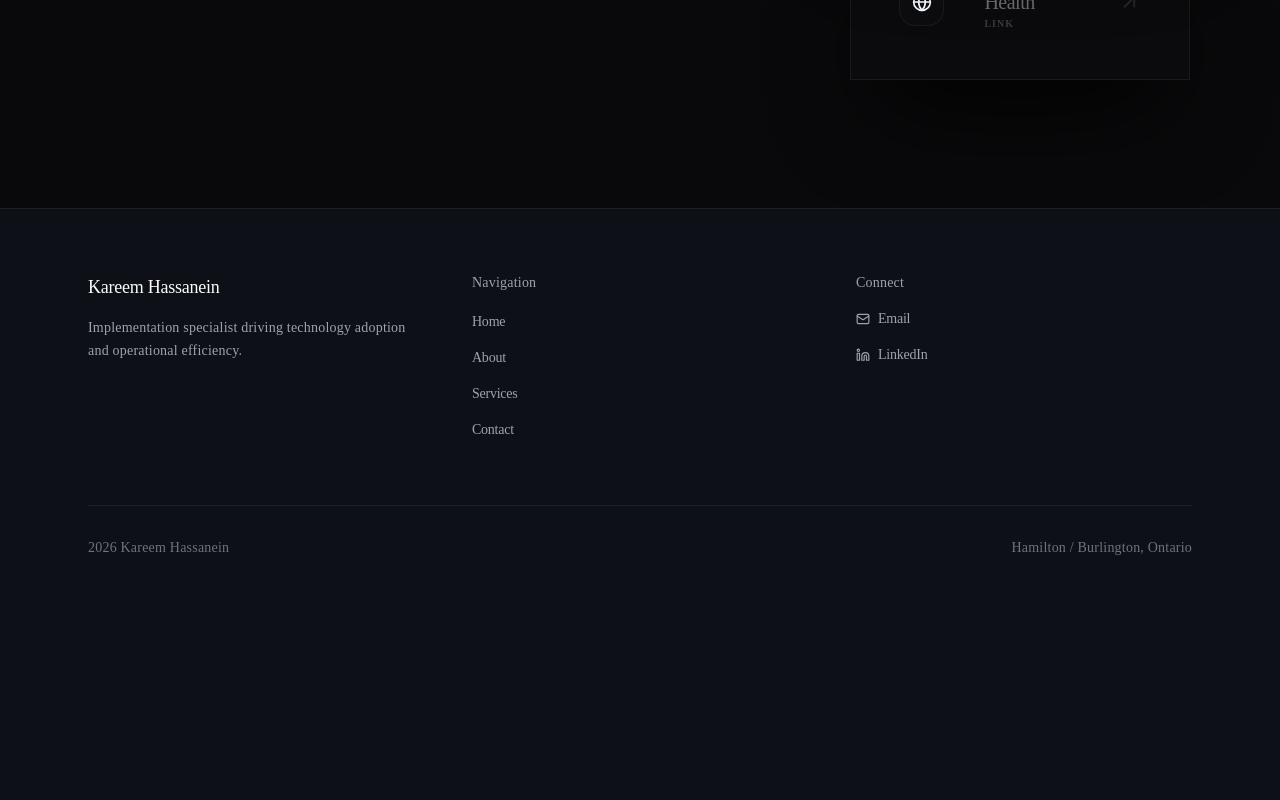
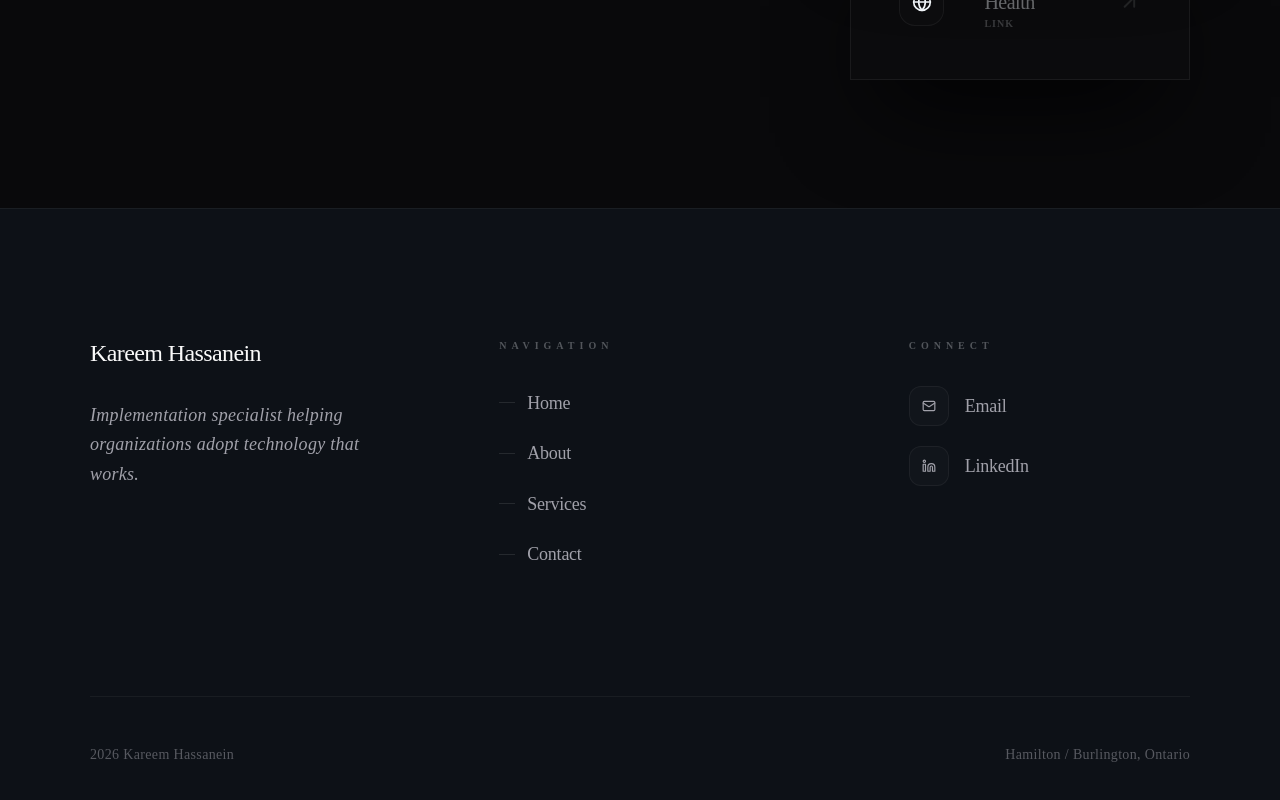
Before and after one commit to GenerousPharaoh/kareemhassanein-site, a Next.js app: page /contact in a window 1280 px wide. Shown: the part 822-1622 px from the top of the page. Before the commit the page ends 1444 px from the top, so only its background shows below. Built offline with nearby package versions, Linux system fonts and the light colour scheme.

Commit message:
Enhance premium feel: improved Footer with scroll animations, added glass-narrative class, glow effects, and refined CSS utilities

```diff
--- a/src/app/about/page.tsx
+++ b/src/app/about/page.tsx
@@ -70,7 +70,7 @@ function TiltImage({ src, alt, className = "" }: { src: string; alt: string; cla
       onMouseMove={handleMouseMove}
       onMouseLeave={handleMouseLeave}
       style={{ rotateX, rotateY, transformStyle: "preserve-3d" }}
-      className={`relative rounded-[3.5rem] overflow-hidden glass-nanobanana ${className}`}
+      className={`relative rounded-[3.5rem] overflow-hidden glass-card ${className}`}
     >
       <div
         style={{ transform: "translateZ(60px)", transformStyle: "preserve-3d" }}
@@ -153,7 +153,7 @@ export default function About() {
                 <motion.div
                   key={item.title}
                   variants={{ hidden: { opacity: 0, y: 40, filter: 'blur(20px)' }, visible: { opacity: 1, y: 0, filter: 'blur(0px)' } }}
-                  className="group flex flex-col h-full rounded-[3.5rem] glass-nanobanana glass-narrative p-12 lg:p-16 hover:bg-white/[0.03] transition-all duration-1000 before:bg-[url('/assets/n_story_timeline.png')]"
+                  className="group flex flex-col h-full rounded-[3.5rem] glass-card glass-narrative p-12 lg:p-16 hover:bg-white/[0.03] transition-all duration-1000 before:bg-[url('/assets/n_story_timeline.png')]"
                 >
                   <div className="space-y-10 mb-12">
                     <div className="flex justify-between items-start">
--- a/src/app/contact/page.tsx
+++ b/src/app/contact/page.tsx
@@ -46,7 +46,7 @@ export default function Contact() {
                   href={link.href}
                   target="_blank"
                   rel="noopener noreferrer"
-                  className="flex items-center justify-between p-12 transition-all glass-nanobanana hover:bg-white/[0.04] group-hover:-translate-y-1"
+                  className="flex items-center justify-between p-12 transition-all glass-card hover:bg-white/[0.04] group-hover:-translate-y-1"
                 >
                   <div className="flex items-center gap-10">
                     <div className="w-12 h-12 rounded-2xl bg-white/[0.01] border border-white/5 flex items-center justify-center group-hover:border-white/20 transition-all duration-700">
--- a/src/app/globals.css
+++ b/src/app/globals.css
@@ -68,15 +68,35 @@ body::after {
   }
 }
 
-.glass-nanobanana {
+.glass-card {
   background: rgba(255, 255, 255, 0.01);
   backdrop-filter: blur(80px);
   border: 0.5px solid rgba(255, 255, 255, 0.06);
   box-shadow:
     0 50px 100px -30px rgba(0, 0, 0, 0.9),
     inset 0 1px 1px rgba(255, 255, 255, 0.02);
-  /* Refined inner-glow */
   transition: all 1s cubic-bezier(0.16, 1, 0.3, 1);
+}
+
+/* Glass card with narrative background texture */
+.glass-narrative {
+  position: relative;
+  overflow: hidden;
+}
+
+.glass-narrative::before {
+  content: '';
+  position: absolute;
+  inset: 0;
+  background-size: cover;
+  background-position: center;
+  opacity: 0.03;
+  pointer-events: none;
+  transition: opacity 1s cubic-bezier(0.16, 1, 0.3, 1);
+}
+
+.glass-narrative:hover::before {
+  opacity: 0.06;
 }
 
 .link-underline {
@@ -107,21 +127,17 @@ body::after {
     perspective: 3000px;
   }
 
-  .nanobanana-float {
-    animation: nanobanana-float 18s ease-in-out infinite;
+  .float-subtle {
+    animation: float-subtle 18s ease-in-out infinite;
   }
 
-  @keyframes nanobanana-float {
-
-    0%,
-    100% {
+  @keyframes float-subtle {
+    0%, 100% {
       transform: translateY(0) rotate(0deg);
     }
-
     33% {
       transform: translateY(-12px) rotate(0.4deg);
     }
-
     66% {
       transform: translateY(6px) rotate(-0.4deg);
     }
@@ -154,7 +170,74 @@ p {
 }
 
 /* Refined Interaction States */
-.group:hover .glass-nanobanana {
+.group:hover .glass-card {
   border-color: rgba(255, 255, 255, 0.12);
   background: rgba(255, 255, 255, 0.02);
 }
+
+/* Smooth scroll behavior */
+html {
+  scroll-behavior: smooth;
+}
+
+/* Selection styling with accent */
+::selection {
+  background-color: var(--accent);
+  color: var(--background);
+}
+
+/* Custom scrollbar */
+::-webkit-scrollbar {
+  width: 6px;
+}
+
+::-webkit-scrollbar-track {
+  background: transparent;
+}
+
+::-webkit-scrollbar-thumb {
+  background: rgba(255, 255, 255, 0.1);
+  border-radius: 3px;
+}
+
+::-webkit-scrollbar-thumb:hover {
+  background: rgba(255, 255, 255, 0.2);
+}
+
+/* Focus states */
+a:focus-visible,
+button:focus-visible {
+  outline: 2px solid var(--accent);
+  outline-offset: 2px;
+}
+
+/* Ambient glow effect */
+.glow-blob {
+  position: absolute;
+  width: 600px;
+  height: 600px;
+  border-radius: 50%;
+  background: radial-gradient(circle, var(--accent) 0%, transparent 70%);
+  filter: blur(120px);
+  pointer-events: none;
+  z-index: -1;
+}
+
+/* Text gradient for accents */
+.text-gradient-accent {
+  background: linear-gradient(135deg, var(--accent) 0%, var(--accent-secondary) 100%);
+  -webkit-background-clip: text;
+  -webkit-text-fill-color: transparent;
+  background-clip: text;
+}
+
+/* Subtle divider line */
+.divider-subtle {
+  height: 1px;
+  background: linear-gradient(
+    90deg,
+    transparent 0%,
+    rgba(255, 255, 255, 0.1) 50%,
+    transparent 100%
+  );
+}
--- a/src/app/page.tsx
+++ b/src/app/page.tsx
@@ -65,7 +65,7 @@ function TiltImage({ src, alt, className = "" }: { src: string; alt: string; cla
       onMouseMove={handleMouseMove}
       onMouseLeave={handleMouseLeave}
       style={{ rotateX, rotateY, transformStyle: "preserve-3d" }}
-      className={`relative rounded-[3.5rem] overflow-hidden glass-nanobanana ${className}`}
+      className={`relative rounded-[3.5rem] overflow-hidden glass-card ${className}`}
     >
       <div
         style={{ transform: "translateZ(75px)", transformStyle: "preserve-3d" }}
@@ -151,7 +151,7 @@ export default function Home() {
                   variants={{ hidden: { opacity: 0, y: 30, filter: 'blur(10px)' }, visible: { opacity: 1, y: 0, filter: 'blur(0px)' } }}
                   className="group relative h-full flex flex-col"
                 >
-                  <div className={`h-full p-20 rounded-[4rem] glass-nanobanana glass-narrative hover:bg-white/[0.04] transition-all duration-1000 flex flex-col justify-between group-hover:-translate-y-4 before:bg-[url('/assets/n_story_impact_${impact.title.toLowerCase().replace(/\s+/g, '_')}.png')]`}>
+                  <div className={`h-full p-20 rounded-[4rem] glass-card glass-narrative hover:bg-white/[0.04] transition-all duration-1000 flex flex-col justify-between group-hover:-translate-y-4 before:bg-[url('/assets/n_story_impact_${impact.title.toLowerCase().replace(/\s+/g, '_')}.png')]`}>
                     <div className="space-y-12">
                       <div className="flex justify-between items-start">
                         <div className="w-14 h-14 rounded-3xl bg-white/[0.01] border border-white/10 flex items-center justify-center group-hover:border-foreground/20 transition-all duration-1000">
--- a/src/app/services/page.tsx
+++ b/src/app/services/page.tsx
@@ -66,7 +66,7 @@ function TiltImage({ src, alt, className = "" }: { src: string; alt: string; cla
       onMouseMove={handleMouseMove}
       onMouseLeave={handleMouseLeave}
       style={{ rotateX, rotateY, transformStyle: "preserve-3d" }}
-      className={`relative rounded-[3.5rem] overflow-hidden glass-nanobanana ${className}`}
+      className={`relative rounded-[3.5rem] overflow-hidden glass-card ${className}`}
     >
       <div
         style={{ transform: "translateZ(60px)", transformStyle: "preserve-3d" }}
@@ -118,7 +118,7 @@ export default function Services() {
                 className="group relative"
               >
                 <div
-                  className={`h-full p-16 lg:p-20 rounded-[4rem] glass-nanobanana glass-narrative hover:bg-white/[0.04] transition-all duration-1000 flex flex-col justify-between group-hover:-translate-y-4 before:bg-[url('/assets/n_story_bg_${module.index}.png')]`}
+                  className={`h-full p-16 lg:p-20 rounded-[4rem] glass-card glass-narrative hover:bg-white/[0.04] transition-all duration-1000 flex flex-col justify-between group-hover:-translate-y-4 before:bg-[url('/assets/n_story_bg_${module.index}.png')]`}
                 >
                   <div className="space-y-16">
                     <div className="flex justify-between items-start">
--- a/src/components/Footer.tsx
+++ b/src/components/Footer.tsx
@@ -1,7 +1,9 @@
 'use client';
 
 import Link from 'next/link';
-import { Mail, Linkedin } from 'lucide-react';
+import { Mail, Linkedin, ArrowUpRight } from 'lucide-react';
+import ScrollReveal from './ScrollReveal';
+import { motion } from 'framer-motion';
 
 const navLinks = [
   { href: '/', label: 'Home' },
@@ -10,78 +12,108 @@ const navLinks = [
   { href: '/contact', label: 'Contact' },
 ];
 
+const connectLinks = [
+  {
+    href: 'mailto:kareem.hassanein@gmail.com',
+    label: 'Email',
+    icon: <Mail size={14} />,
+    external: false,
+  },
+  {
+    href: 'https://linkedin.com/in/kareemhassanein',
+    label: 'LinkedIn',
+    icon: <Linkedin size={14} />,
+    external: true,
+  },
+];
+
 export default function Footer() {
   return (
-    <footer className="border-t border-border">
-      <div className="max-w-6xl mx-auto px-6 py-16">
-        <div className="grid md:grid-cols-3 gap-12">
+    <footer className="border-t border-white/5 bg-white/[0.005]">
+      <div className="section-container py-32">
+        <ScrollReveal direction="up" distance={30} blur={20} staggerChildren={0.15}>
+          <div className="grid md:grid-cols-3 gap-20 lg:gap-32">
             {/* Brand */}
-          <div>
+            <motion.div
+              variants={{ hidden: { opacity: 0, y: 15 }, visible: { opacity: 1, y: 0 } }}
+              className="space-y-8"
+            >
               <Link
                 href="/"
-              className="text-lg font-medium text-foreground hover:text-accent transition-colors duration-300"
+                className="group inline-block"
               >
+                <span className="text-2xl font-medium tracking-tight text-foreground group-hover:text-accent transition-colors duration-700">
                   Kareem Hassanein
+                </span>
               </Link>
-            <p className="mt-4 text-sm text-muted-foreground leading-relaxed">
-              Implementation specialist driving technology adoption and operational efficiency.
+              <p className="text-lg text-muted-foreground font-light leading-relaxed max-w-xs italic">
+                Implementation specialist helping organizations adopt technology that works.
               </p>
-          </div>
+            </motion.div>
 
             {/* Navigation */}
-          <div>
-            <p className="text-sm text-muted-foreground mb-4">Navigation</p>
-            <ul className="space-y-3">
+            <motion.div
+              variants={{ hidden: { opacity: 0, y: 15 }, visible: { opacity: 1, y: 0 } }}
+              className="space-y-8"
+            >
+              <p className="text-[10px] font-bold tracking-[0.5em] uppercase opacity-30">Navigation</p>
+              <ul className="space-y-5">
                 {navLinks.map((link) => (
                   <li key={link.href}>
                     <Link
                       href={link.href}
-                    className="text-sm text-muted-foreground hover:text-foreground transition-colors duration-300"
+                      className="group inline-flex items-center gap-3 text-lg text-muted-foreground font-light hover:text-foreground transition-all duration-500"
                     >
+                      <span className="w-4 h-[1px] bg-white/10 group-hover:w-8 group-hover:bg-accent transition-all duration-500" />
                       {link.label}
                     </Link>
                   </li>
                 ))}
               </ul>
-          </div>
+            </motion.div>
 
             {/* Connect */}
-          <div>
-            <p className="text-sm text-muted-foreground mb-4">Connect</p>
-            <ul className="space-y-3">
-              <li>
+            <motion.div
+              variants={{ hidden: { opacity: 0, y: 15 }, visible: { opacity: 1, y: 0 } }}
+              className="space-y-8"
+            >
+              <p className="text-[10px] font-bold tracking-[0.5em] uppercase opacity-30">Connect</p>
+              <ul className="space-y-5">
+                {connectLinks.map((link) => (
+                  <li key={link.label}>
                     <a
-                  href="mailto:kareem.hassanein@gmail.com"
-                  className="inline-flex items-center gap-2 text-sm text-muted-foreground hover:text-foreground transition-colors duration-300"
+                      href={link.href}
+                      target={link.external ? '_blank' : undefined}
+                      rel={link.external ? 'noopener noreferrer' : undefined}
+                      className="group inline-flex items-center gap-4 text-lg text-muted-foreground font-light hover:text-foreground transition-all duration-500"
                     >
-                  <Mail size={14} />
-                  Email
+                      <span className="w-10 h-10 rounded-xl bg-white/[0.02] border border-white/5 flex items-center justify-center group-hover:border-accent/30 group-hover:bg-accent/5 transition-all duration-500">
+                        {link.icon}
+                      </span>
+                      {link.label}
+                      {link.external && (
+                        <ArrowUpRight size={14} className="opacity-0 group-hover:opacity-50 transition-opacity duration-500" />
+                      )}
                     </a>
                   </li>
-              <li>
-                <a
-                  href="https://linkedin.com/in/kareemhassanein"
-                  target="_blank"
-                  rel="noopener noreferrer"
-                  className="inline-flex items-center gap-2 text-sm text-muted-foreground hover:text-foreground transition-colors duration-300"
-                >
-                  <Linkedin size={14} />
-                  LinkedIn
-                </a>
-              </li>
+                ))}
               </ul>
-          </div>
+            </motion.div>
           </div>
 
           {/* Bottom */}
-        <div className="mt-16 pt-8 border-t border-border flex flex-col md:flex-row justify-between items-center gap-4">
-          <p className="text-sm text-muted">
+          <motion.div
+            variants={{ hidden: { opacity: 0 }, visible: { opacity: 1 } }}
+            className="mt-32 pt-12 border-t border-white/5 flex flex-col md:flex-row justify-between items-center gap-6"
+          >
+            <p className="text-sm text-muted-foreground/50 font-light tracking-wide">
               {new Date().getFullYear()} Kareem Hassanein
             </p>
-          <p className="text-sm text-muted">
+            <p className="text-sm text-muted-foreground/50 font-light tracking-wide">
               Hamilton / Burlington, Ontario
             </p>
-        </div>
+          </motion.div>
+        </ScrollReveal>
       </div>
     </footer>
   );
```
Also changed, not shown: src/components/Header.tsx (+4 -4 lines). Lines whose indentation alone changed are shown as unchanged.
